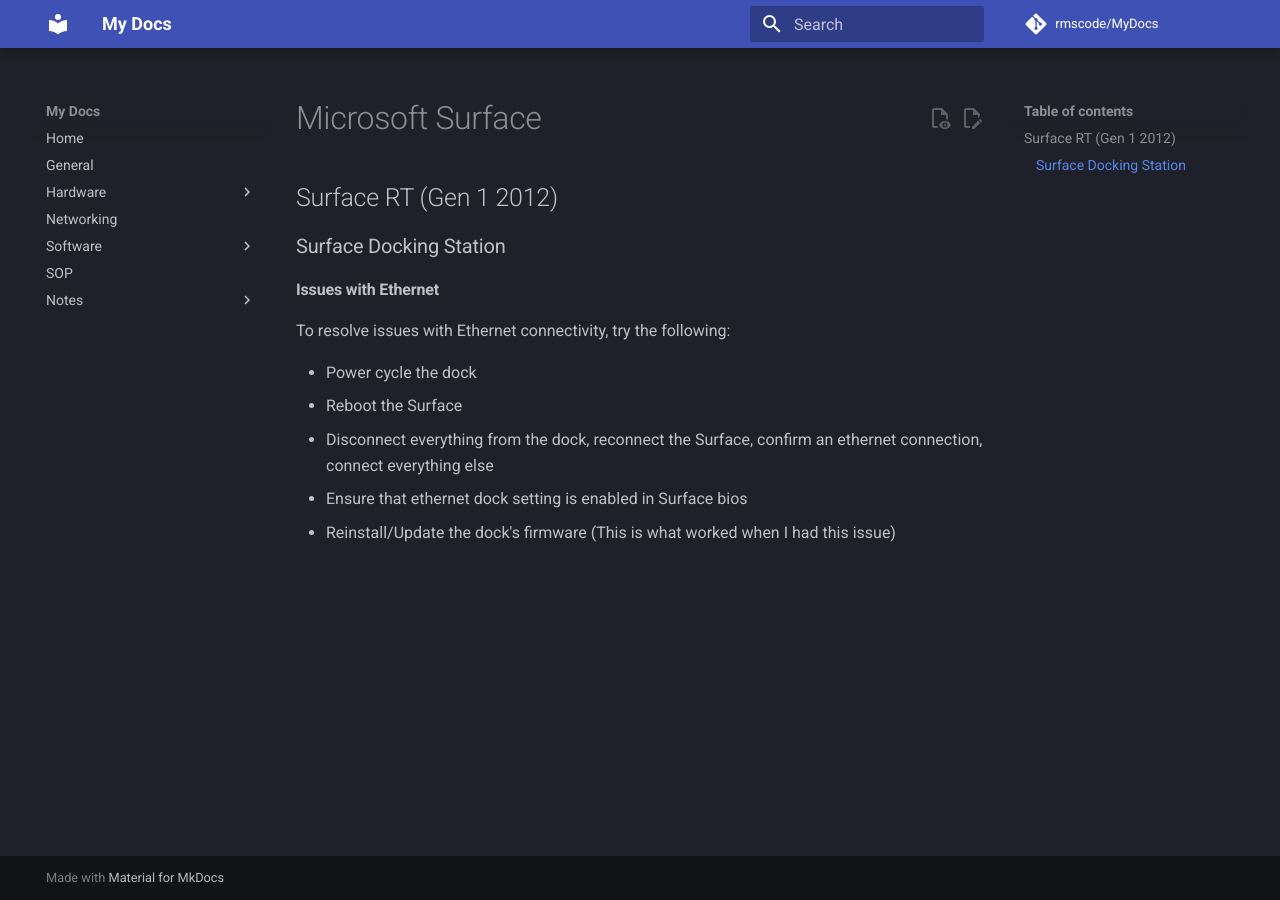
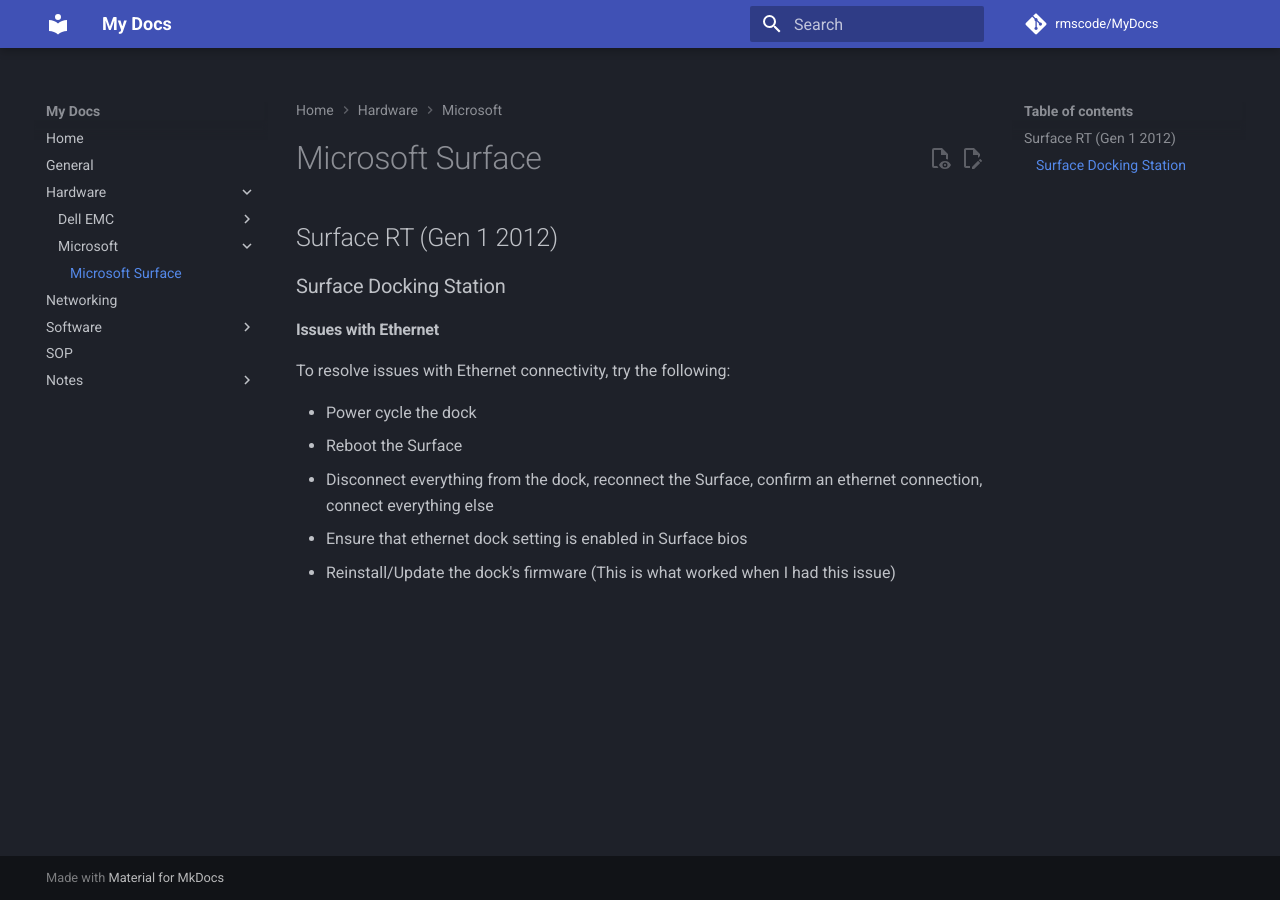
Before and after one commit to rmscode/binary-garden, an MkDocs documentation site: the page built from docs/hardware/microsoft/ms-surface.md, in a window 1280 px wide. Built offline with MkDocs 1.6.1 and Material for MkDocs 9.7.7, drawn with Linux system fonts in a browser that asks for light colours; comment, search, counter and statistics services are not loaded.

Commit message:
Update mkdocs.yml

```diff
--- a/mkdocs.yml
+++ b/mkdocs.yml
@@ -82,6 +82,8 @@
     - Dell EMC:
       - hardware/dell-emc/s4048-on.md
       - hardware/dell-emc/powervault-me4-draft.md
+    - Microsoft:
+      - hardware/microsoft/ms-surface.md
   - Networking:
     - networking/index.md
   - Software:
```
